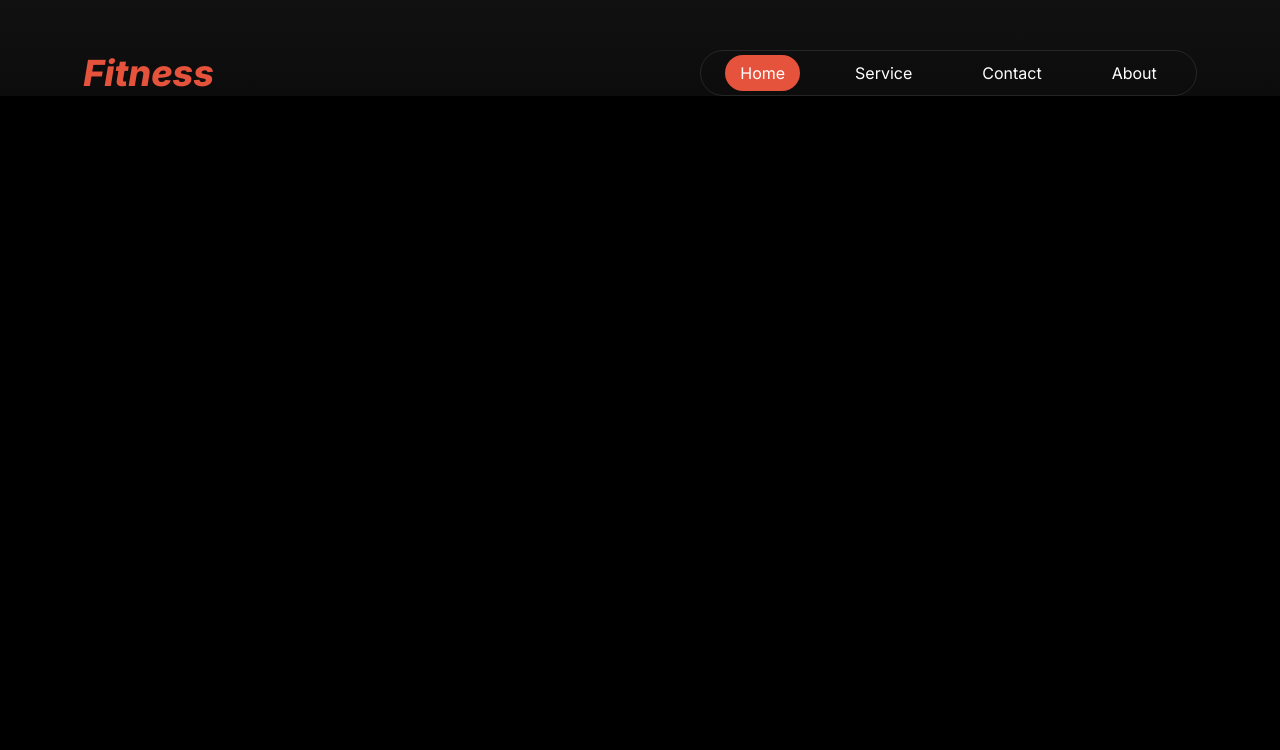
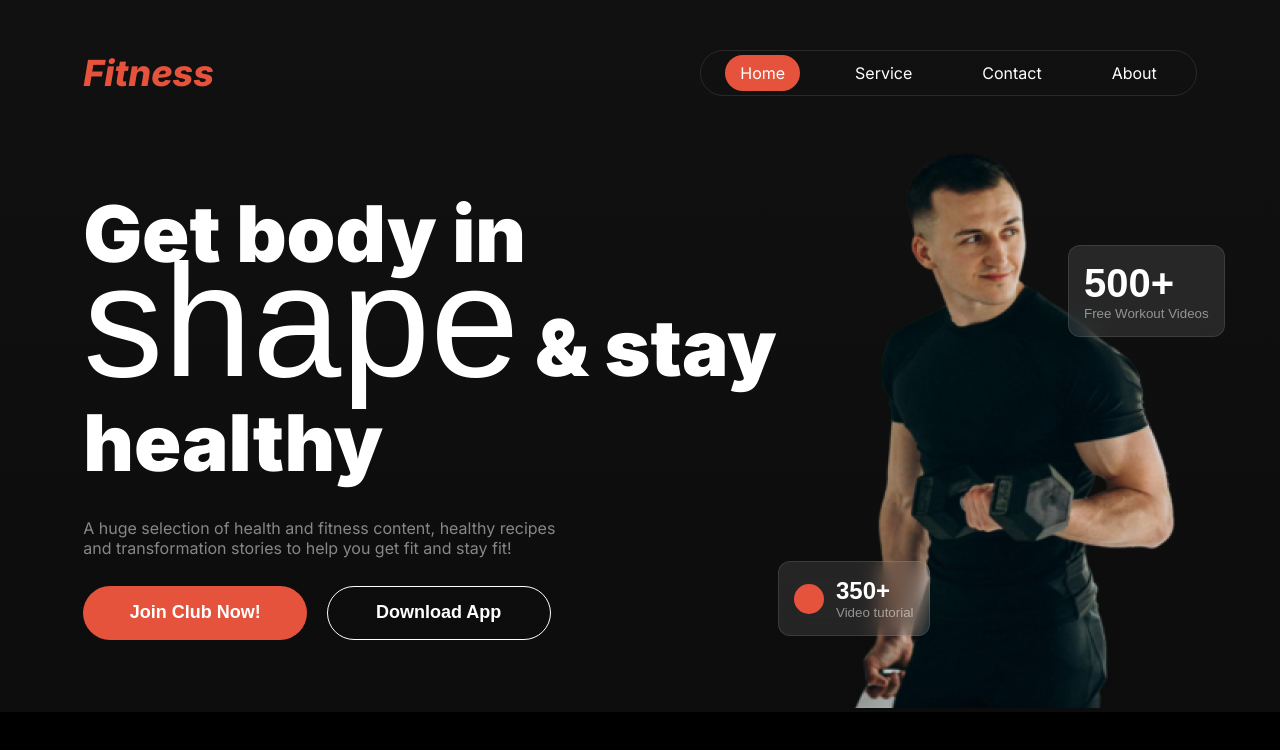
Before and after one commit to Mahade-786/Assignment-2, a plain HTML site: page index.html in a window 1280 px wide. Drawn offline with Linux system fonts and the light colour scheme; a web font is replaced by a local one.

Commit message:
Added banner section of header

```diff
--- a/STyles/style.css
+++ b/STyles/style.css
@@ -99,3 +99,102 @@ header {
     color: white;
     font-size: 1.56rem;
 }
+
+/*Banner section style  */
+
+.banner-container {
+    align-items: center;
+    margin-top: 32px;
+    justify-content: space-between;
+}
+
+.banner-title {
+    font-size: 4.88rem;
+    color: white;
+    font-weight: 900;
+
+}
+
+.banner-description {
+    font-weight: 400;
+    margin: 28px 0;
+}
+
+.btn-primary {
+    border-radius: 42px;
+    width: 224px;
+    height: 54px;
+    font-weight: 600;
+    font-size: 1.125rem;
+    color: white;
+    border: none;
+    margin-right: 15px;
+    margin-bottom: 15px;
+    cursor: pointer;
+}
+
+.btn-secondary {
+    border-radius: 42px;
+    width: 224px;
+    height: 54px;
+    font-weight: 600;
+    font-size: 1.125rem;
+    color: white;
+    background-color: rgba(255, 255, 255, 0);
+    border: 1px solid white;
+    margin-bottom: 15px;
+    cursor: pointer;
+}
+
+.banner-img-container {
+    position: relative;
+    margin-left: 50px;
+}
+
+.notification-btn {
+    background-color: rgba(255, 255, 255, 0.1);
+    border: 1px solid rgba(255, 255, 255, 0.1);
+    border-radius: 12px;
+    backdrop-filter: blur(10px);
+    padding: 15px;
+    text-align: left;
+    cursor: pointer;
+
+}
+
+.position-notification-1 {
+    position: absolute;
+    right: -8%;
+    top: 20%;
+}
+
+.position-notification-2 {
+    position: absolute;
+    left: -20%;
+    bottom: 13%;
+}
+
+.banner-img-container .circle {
+    height: 30px;
+    width: 30px;
+    border-radius: 50%;
+    margin-right: 12px;
+    position: relative;
+    top: 7px;
+}
+
+.notification2 {
+    align-items: center;
+}
+
+.notification-tile1 {
+    color: white;
+    font-size: 2.5rem;
+    font-weight: bold;
+}
+
+.notification-tile2 {
+    color: white;
+    font-size: 1.5rem;
+    font-weight: bold;
+}
--- a/index.html
+++ b/index.html
@@ -17,7 +17,9 @@
 </head>
 <body class="inter-font">
     <header>
-         <!-- nav section -->
+
+         <!-- Nav-section-start -->
+
          <section>
             <div class="fitness-container display-flex width-primary">
                 <div>
@@ -36,6 +38,47 @@
                 </div>
             </div>
         </section>
+
+         <!-- Nav-section- end -->
+         <!-- banner section -->
+
+         <section>
+            <div class="banner-container width-primary display-flex">
+                <div class="banner-tex-container">
+                    <p class="banner-title">
+                        Get body in <br>
+                        <span class="miama-font">shape</span> & stay <br>healthy
+                    </p>
+                    <p class="banner-description color-primary">
+                        A huge selection of health and fitness content, healthy recipes <br> and transformation stories
+                        to help you get fit and stay fit!
+                    </p>
+                    <div class="btn-container">
+                        <button class="btn-primary color-orange-bg">Join Club Now!</button>
+                        <button class="btn-secondary">Download App</button>
+                    </div>
+                </div>
+                <div class="banner-img-container">
+                    <img src="images/Images 2.png" alt="">
+                    <button class="notification-btn position-notification-1">
+                        <h2 class="notification-tile1">500+</h2>
+                        <p class="color-primary">Free Workout Videos</p>
+                    </button>
+                    <button class="notification-btn position-notification-2">
+                        <div class="display-flex   notfication2">
+                            <div class="circle color-orange-bg">
+                            </div>
+
+                            <div>
+                                <h2 class="notification-tile2 ">350+</h2>
+                                <p class="color-primary">Video tutorial</p>
+                            </div>
+
+                        </div>
+                    </button>
+                </div>
+            </div>
+        </section>
     </header>
 
 </body>
```
